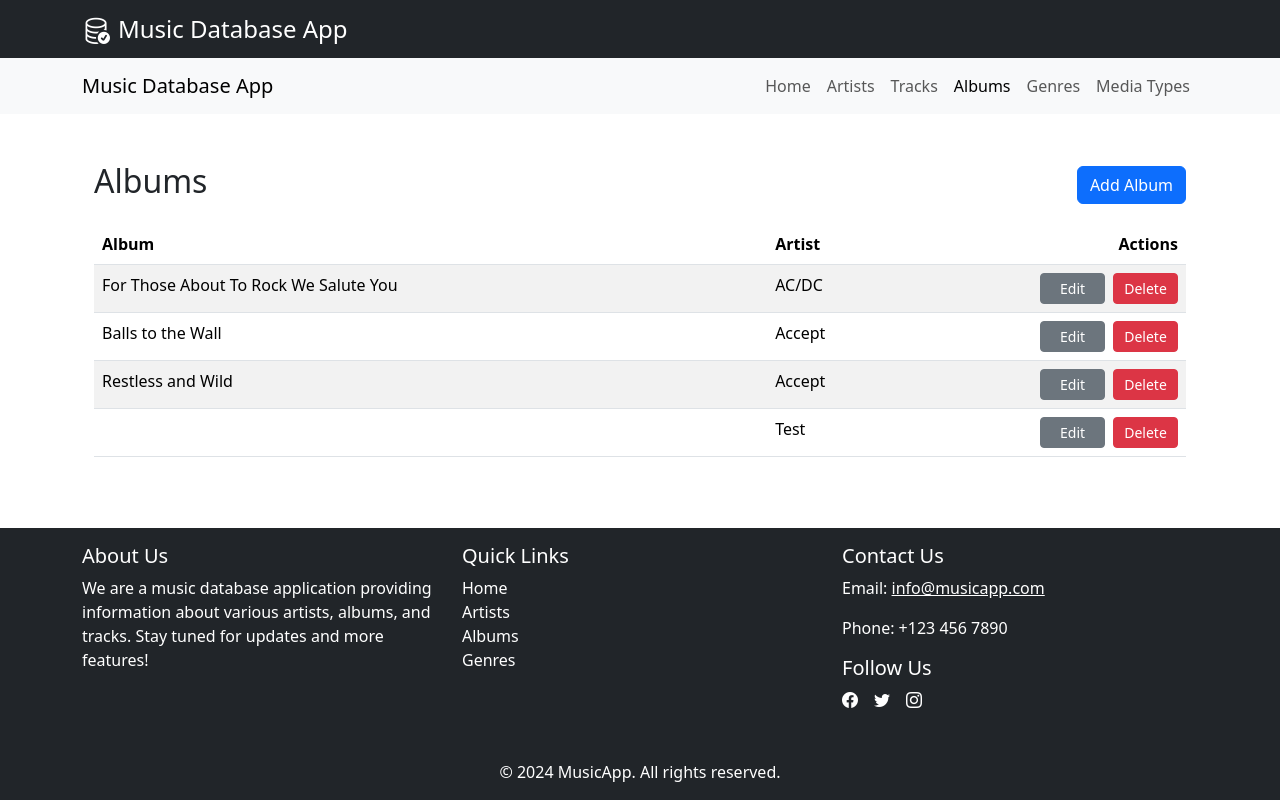
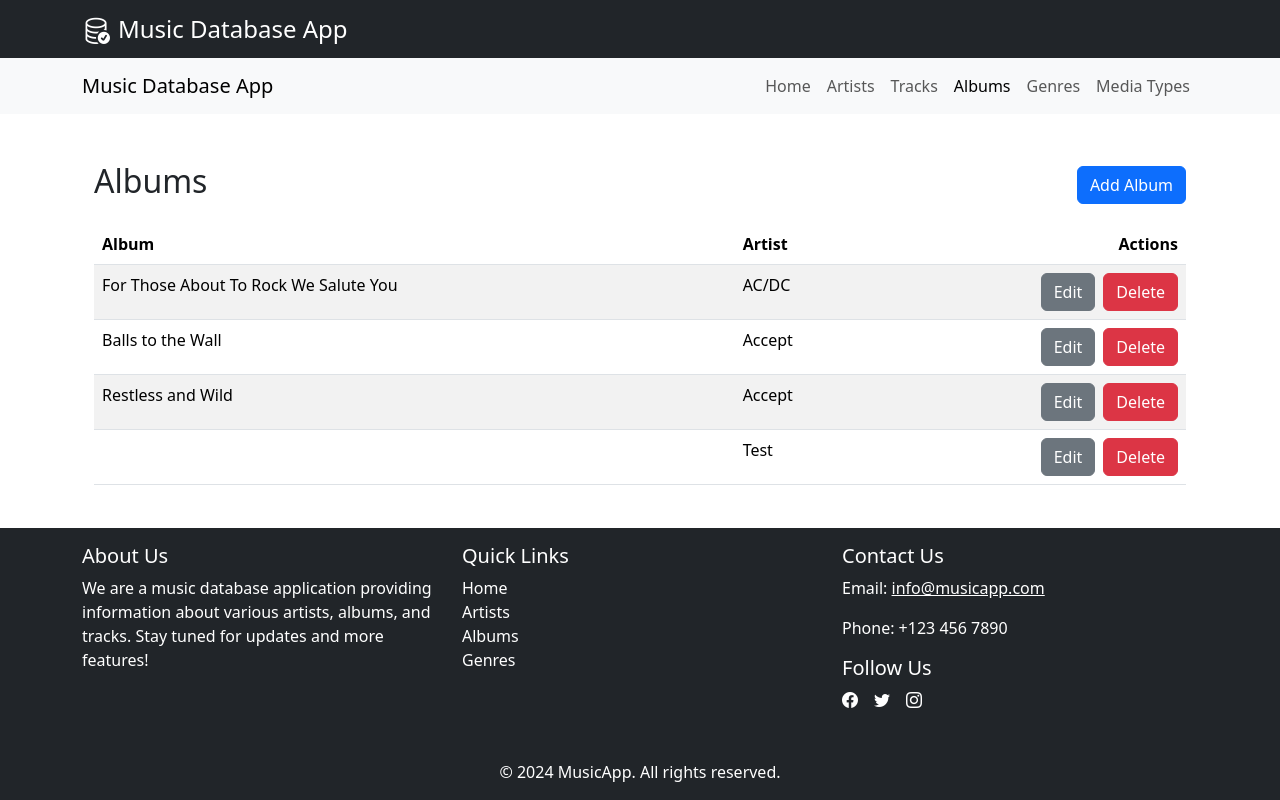
Before and after one commit to vincentDevin/react-frontend-chinook, a React (Vite) app: page /albums in a window 1280 px wide. Built offline with nearby package versions, Linux system fonts and the light colour scheme; data requests are answered from the project's data file.

Commit message:
tweaking button styles

```diff
--- a/src/pages/albums/AlbumList.jsx
+++ b/src/pages/albums/AlbumList.jsx
@@ -97,14 +97,14 @@ const AlbumList = () => {
                                 <td className="text-end">
                                     <div className="d-flex justify-content-end gap-2">
                                         <button
-                                            className="btn btn-secondary btn-sm w-25"
+                                            className="btn btn-secondary btn-md"
                                             onClick={() => navigate('/albums/' + album.id)}
                                             aria-label={`Edit ${album.title} album`}
                                         >
                                             Edit
                                         </button>
                                         <button
-                                            className="btn btn-danger btn-sm w-25"
+                                            className="btn btn-danger btn-md"
                                             onClick={() => handleShowModal(album)}
                                             aria-label={`Delete ${album.title} album`}
                                         >
--- a/src/pages/artists/ArtistList.jsx
+++ b/src/pages/artists/ArtistList.jsx
@@ -99,14 +99,14 @@ const ArtistList = () => {
                                 <td className="text-end">
                                     <div className="d-flex justify-content-end gap-2">
                                         <button
-                                            className="btn btn-secondary btn-sm w-25"
+                                            className="btn btn-secondary btn-md"
                                             onClick={() => navigate('/artists/' + artist.id)}
                                             aria-label={`Edit artist ${artist.name}`}
                                         >
                                             Edit
                                         </button>
                                         <button
-                                            className="btn btn-danger btn-sm w-25"
+                                            className="btn btn-danger btn-md"
                                             onClick={() => handleShowModal(artist)}
                                             aria-label={`Delete artist ${artist.name}`}
                                         >
--- a/src/pages/genres/GenreList.jsx
+++ b/src/pages/genres/GenreList.jsx
@@ -95,14 +95,14 @@ const GenreList = () => {
                                 <td className="text-end">
                                     <div className="d-flex justify-content-end gap-2">
                                         <button
-                                            className="btn btn-secondary btn-sm w-25"
+                                            className="btn btn-secondary btn-md"
                                             onClick={() => navigate('/genres/' + genre.id)}
                                             aria-label={`Edit genre ${genre.name}`}
                                         >
                                             Edit
                                         </button>
                                         <button
-                                            className="btn btn-danger btn-sm w-25"
+                                            className="btn btn-danger btn-md"
                                             onClick={() => handleShowModal(genre)}
                                             aria-label={`Delete genre ${genre.name}`}
                                         >
--- a/src/pages/media-types/MediaTypeList.jsx
+++ b/src/pages/media-types/MediaTypeList.jsx
@@ -97,14 +97,14 @@ const MediaTypeList = () => {
                             <td className="text-end">
                                 <div className="d-flex justify-content-end gap-2">
                                     <button
-                                        className="btn btn-secondary btn-sm w-25"
+                                        className="btn btn-secondary btn-md"
                                         onClick={() => navigate('/media-types/' + mediaType.id)}
                                         aria-label={`Edit ${mediaType.name}`}
                                     >
                                         Edit
                                     </button>
                                     <button
-                                        className="btn btn-danger btn-sm w-25"
+                                        className="btn btn-danger btn-md"
                                         onClick={() => handleShowModal(mediaType)}
                                         aria-label={`Delete ${mediaType.name}`}
                                     >
```
